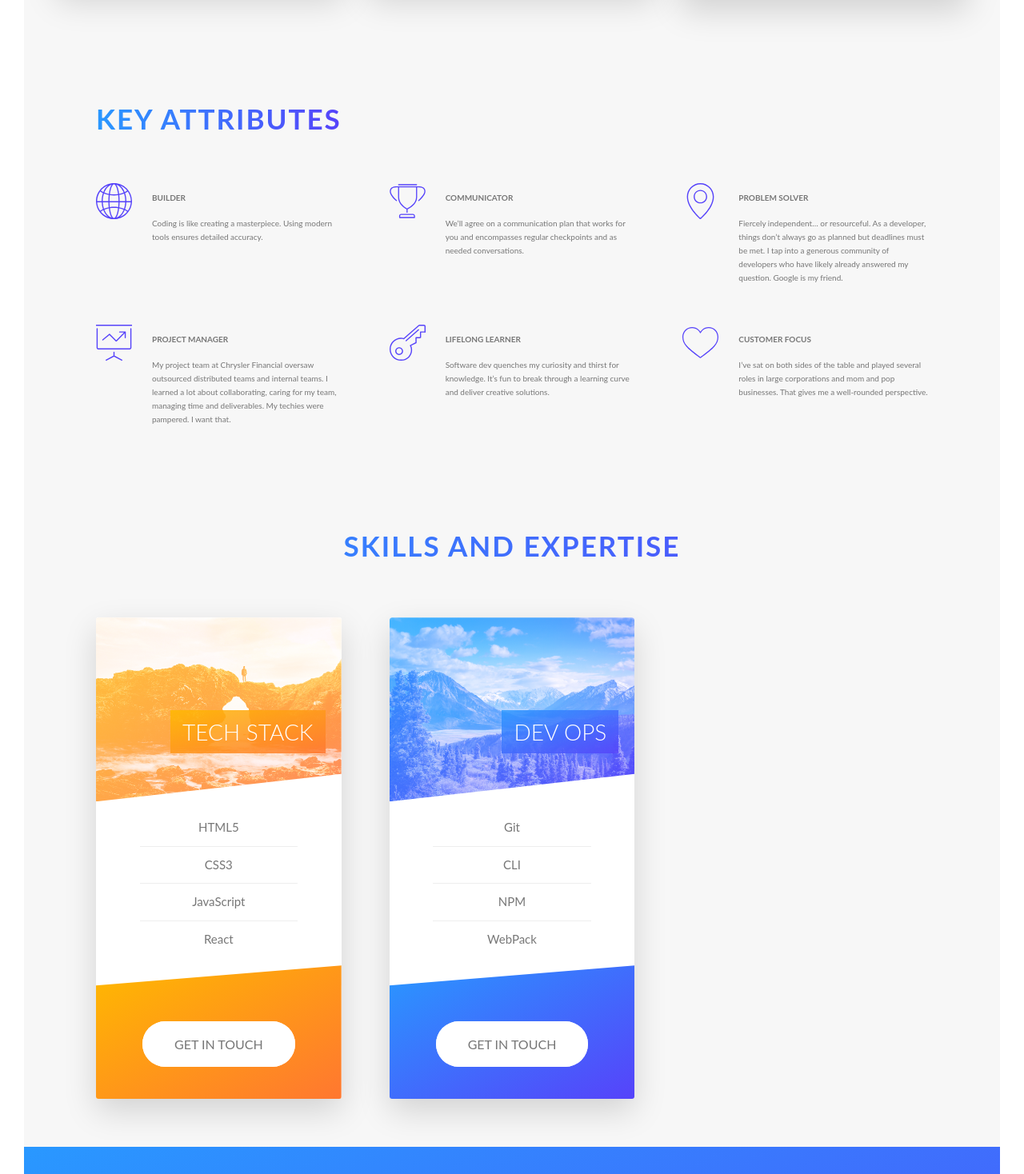
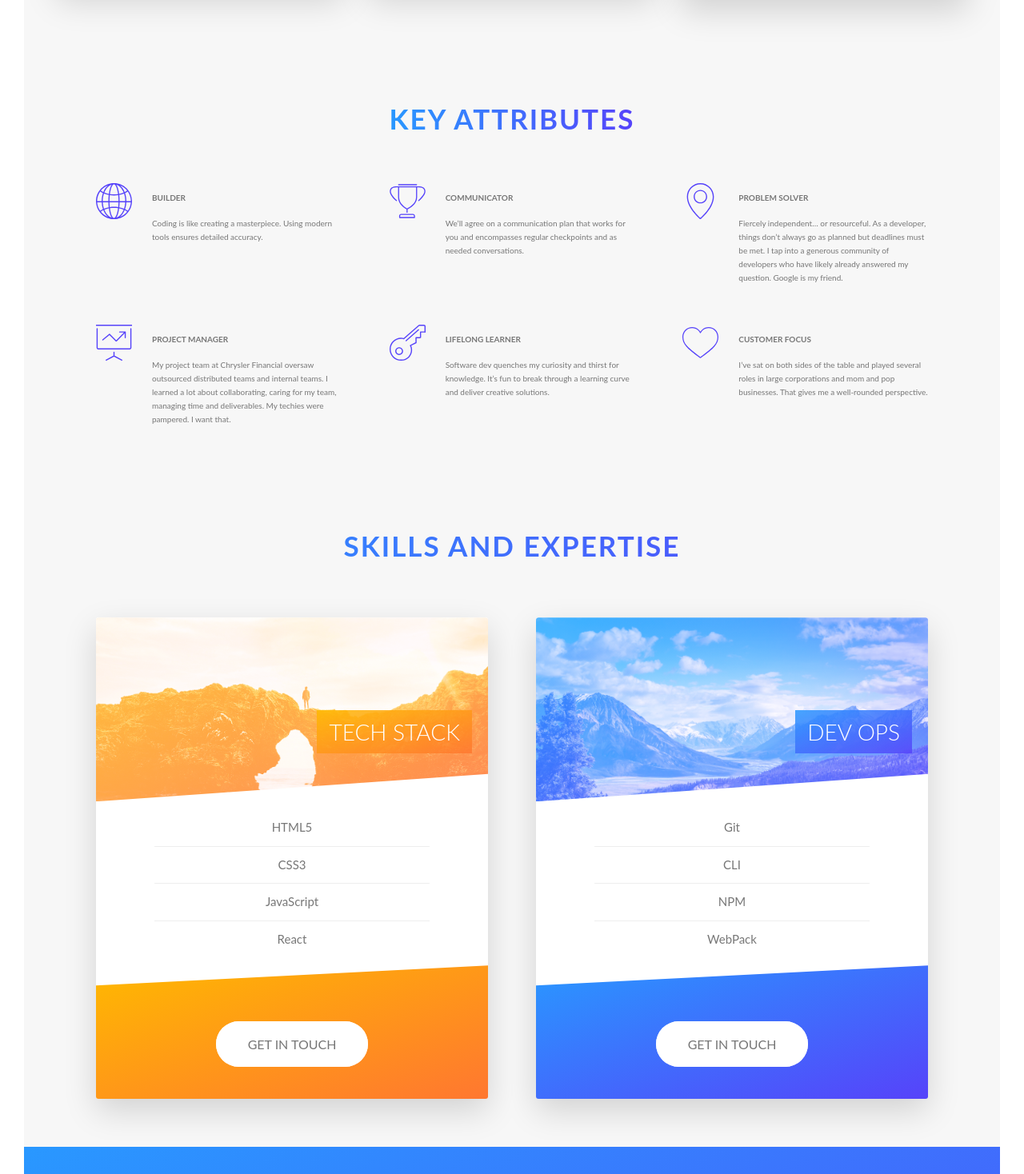
Before and after one commit to c-healey/portfolio-react, a React (Create React App) app: page / in a window 1280 px wide. Shown: the part 2822-4290 px from the top of the page at 80% size. Built offline with nearby package versions, Linux system fonts and the light colour scheme.

Commit message:
fixed minor alignment issues

```diff
--- a/src/components/Attributes.js
+++ b/src/components/Attributes.js
@@ -58,7 +58,9 @@ const attributes = () => {
       id="section-features"
       className="grid left center-col section-features"
     >
-      <h2 className="heading-secondary center full-width ">Key Attributes</h2>
+      <h2 className="heading-secondary center full-width section-features-heading">
+        Key Attributes
+      </h2>
       {attributeCard()}
     </section>
   );
--- a/src/sass/components/_feature.scss
+++ b/src/sass/components/_feature.scss
@@ -5,6 +5,9 @@
 
   align-items: start;
   // padding-top: 3rem;
+  &-heading {
+    justify-self: center;
+  }
 }
 
 .feature {
--- a/src/sass/components/_skills.scss
+++ b/src/sass/components/_skills.scss
@@ -1,5 +1,5 @@
 .section-skills {
-  grid-template-columns: repeat(auto-fit, minmax(30rem, 1fr));
+  grid-template-columns: repeat(auto-fit, minmax(32rem, 1fr));
 
   justify-content: center;
   align-content: center;
```
